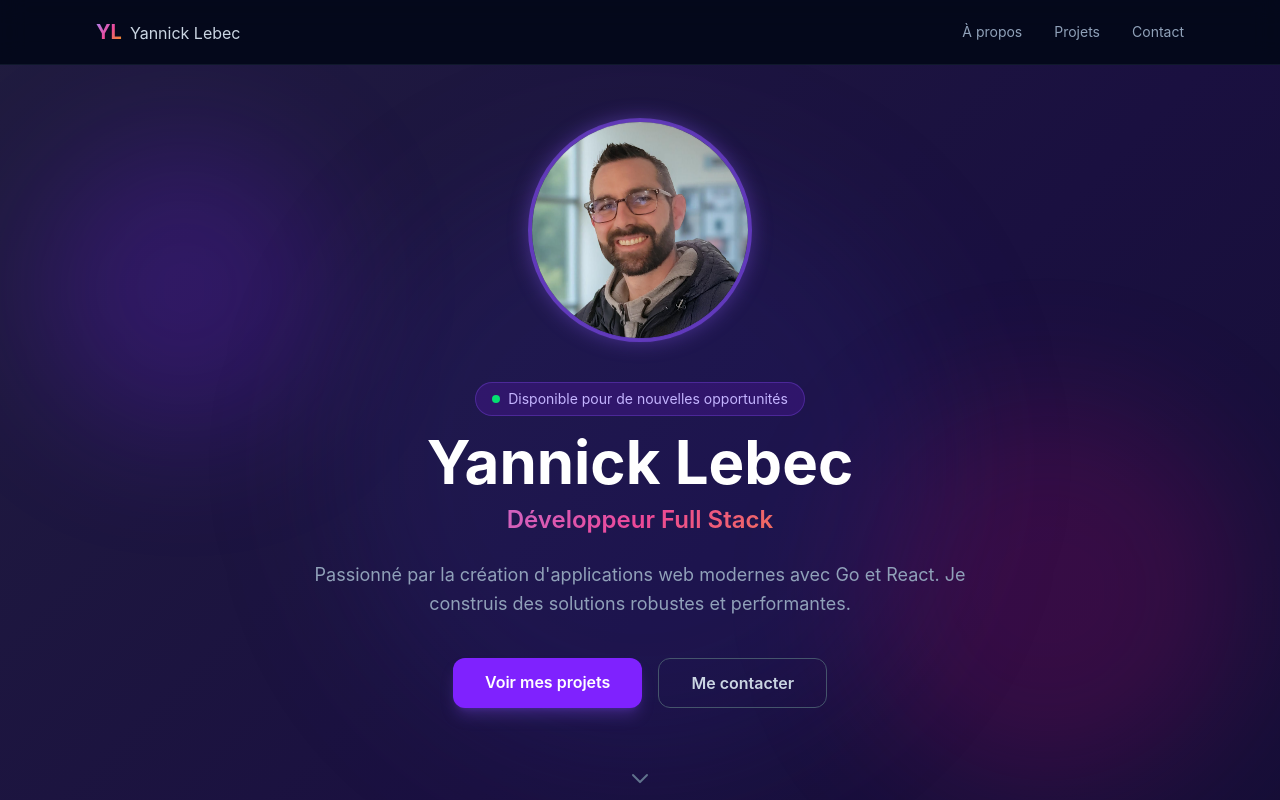
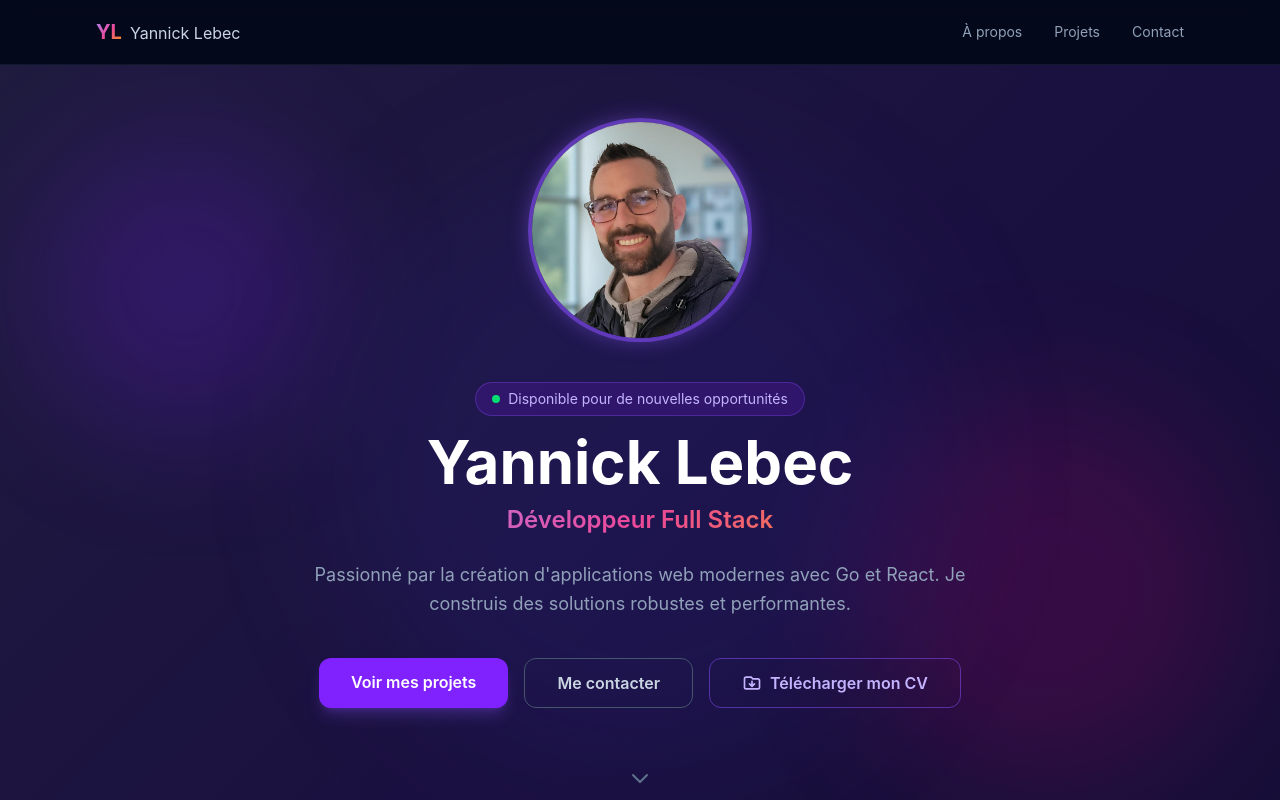
Before and after one commit to yannick-lebec/portfolio, a React (Vite) app: page / in a window 1280 px wide. Shown: the top 800 px of the page. Built offline with nearby package versions, Linux system fonts and the light colour scheme; no server answers.

Commit message:
feat: add CV download button in Hero section

```diff
--- a/src/components/Hero.tsx
+++ b/src/components/Hero.tsx
@@ -58,6 +58,16 @@ export default function Hero() {
           >
             Me contacter
           </a>
+          <a
+            href="/cv.pdf"
+            download
+            className="px-8 py-3 border border-violet-500/50 text-violet-300 rounded-xl font-semibold hover:bg-violet-500/20 hover:text-white transition-all hover:scale-105 flex items-center gap-2 justify-center"
+          >
+            <svg className="w-5 h-5" fill="none" stroke="currentColor" viewBox="0 0 24 24">
+              <path strokeLinecap="round" strokeLinejoin="round" strokeWidth={2} d="M12 10v6m0 0l-3-3m3 3l3-3M3 17V7a2 2 0 012-2h6l2 2h6a2 2 0 012 2v8a2 2 0 01-2 2H5a2 2 0 01-2-2z" />
+            </svg>
+            Télécharger mon CV
+          </a>
         </div>
 
         {/* Flèche animée vers le bas */}
```
